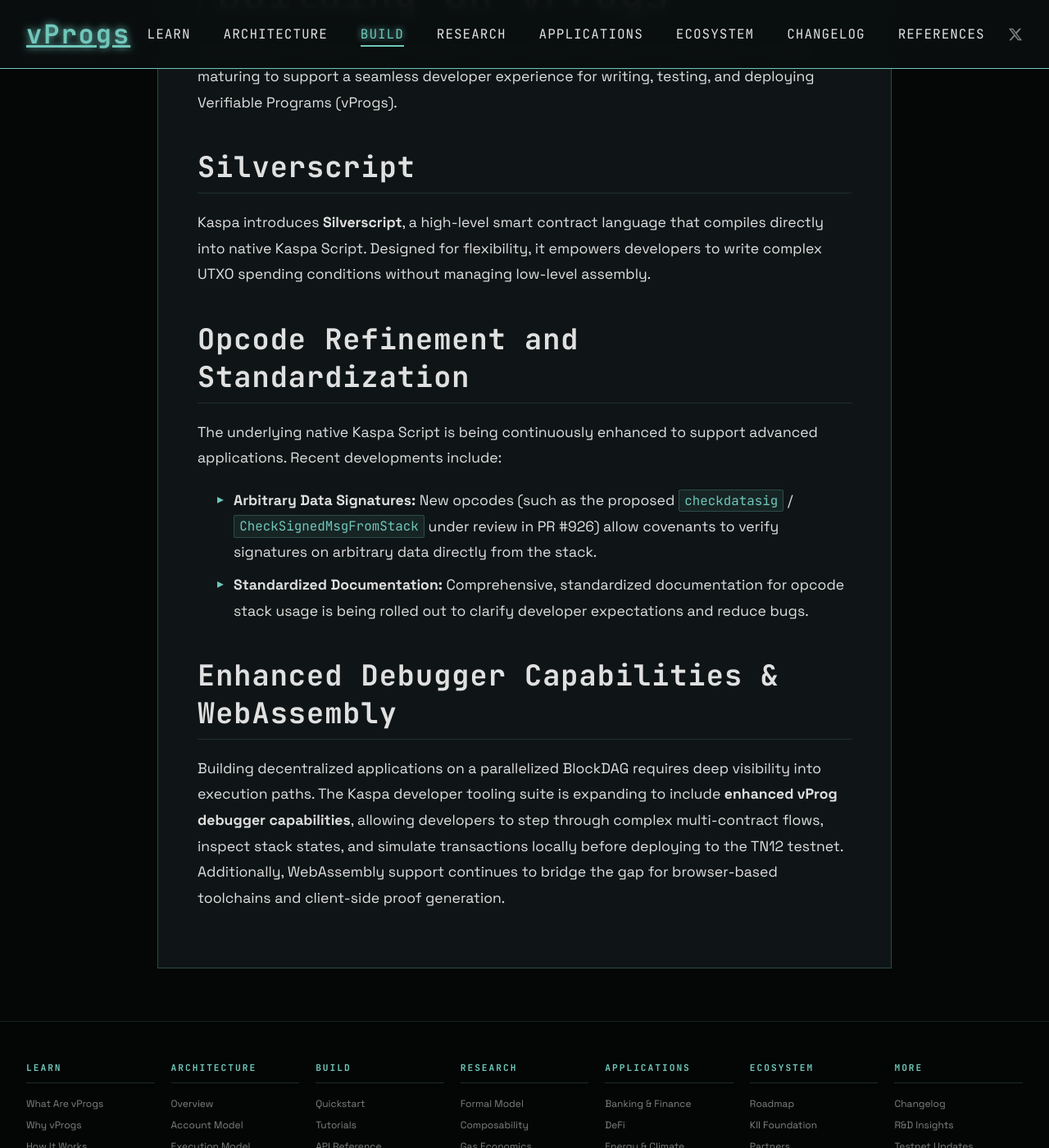
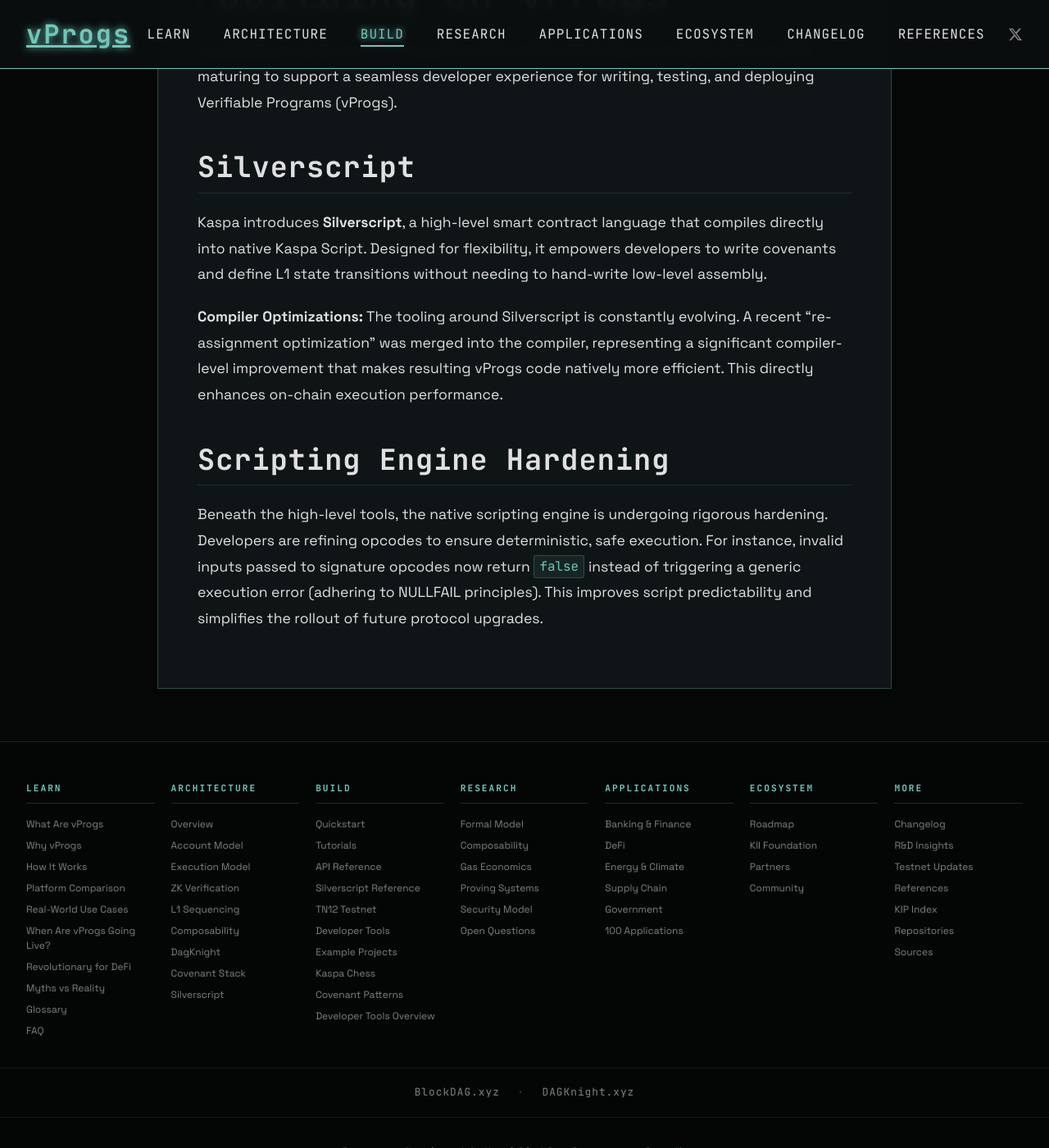
Before and after one commit to creative-inference/vprogs.xyz, a Jekyll site: the page built from build/developer-tools-overview.md, in a window 1280 px wide and 1400 px high, scrolled down 317 px. Shown: the whole window at 82% size. Built offline with Jekyll 4.4.1, drawn with Linux system fonts in a browser that asks for light colours.

Commit message:
Update developer tools overview with Silverscript compiler optimization and opcode predictability [auto]

```diff
--- a/build/developer-tools-overview.md
+++ b/build/developer-tools-overview.md
@@ -9,14 +9,9 @@
 Developing on Kaspa's Layer 1 requires robust, efficient tooling. The ecosystem is rapidly maturing to support a seamless developer experience for writing, testing, and deploying Verifiable Programs (vProgs).
 
 ## Silverscript
-Kaspa introduces **Silverscript**, a high-level smart contract language that compiles directly into native Kaspa Script. Designed for flexibility, it empowers developers to write complex UTXO spending conditions without managing low-level assembly.
+Kaspa introduces **Silverscript**, a high-level smart contract language that compiles directly into native Kaspa Script. Designed for flexibility, it empowers developers to write covenants and define L1 state transitions without needing to hand-write low-level assembly.
 
-## Opcode Refinement and Standardization
+**Compiler Optimizations:** The tooling around Silverscript is constantly evolving. A recent "re-assignment optimization" was merged into the compiler, representing a significant compiler-level improvement that makes resulting vProgs code natively more efficient. This directly enhances on-chain execution performance.
 
-The underlying native Kaspa Script is being continuously enhanced to support advanced applications. Recent developments include:
-*   **Arbitrary Data Signatures:** New opcodes (such as the proposed `checkdatasig` / `CheckSignedMsgFromStack` under review in PR #926) allow covenants to verify signatures on arbitrary data directly from the stack.
-*   **Standardized Documentation:** Comprehensive, standardized documentation for opcode stack usage is being rolled out to clarify developer expectations and reduce bugs.
-
-## Enhanced Debugger Capabilities & WebAssembly
-
-Building decentralized applications on a parallelized BlockDAG requires deep visibility into execution paths. The Kaspa developer tooling suite is expanding to include **enhanced vProg debugger capabilities**, allowing developers to step through complex multi-contract flows, inspect stack states, and simulate transactions locally before deploying to the TN12 testnet. Additionally, WebAssembly support continues to bridge the gap for browser-based toolchains and client-side proof generation.
+## Scripting Engine Hardening
+Beneath the high-level tools, the native scripting engine is undergoing rigorous hardening. Developers are refining opcodes to ensure deterministic, safe execution. For instance, invalid inputs passed to signature opcodes now return `false` instead of triggering a generic execution error (adhering to NULLFAIL principles). This improves script predictability and simplifies the rollout of future protocol upgrades.
```
